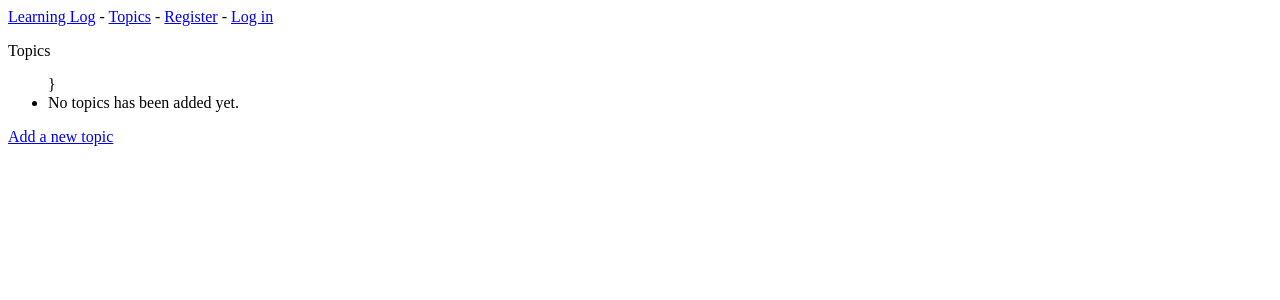
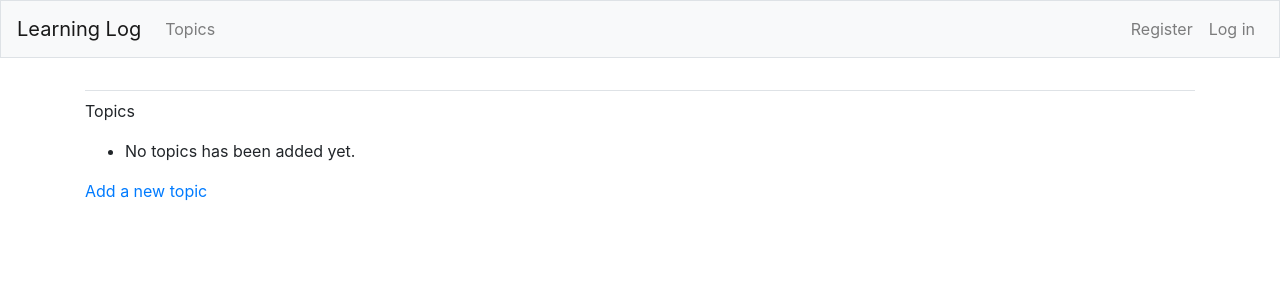
Before and after one commit to fabio-sc/learning_log, a Django app: template learning_logs/templates/learning_logs/topics.html in a window 1280 px wide. Shown: the top 300 px of the page. Run offline with Django 3.2, Linux system fonts and the light colour scheme; the template is opened without the code that fills it, so the values that code supplies are empty; some libraries are stand-ins or nearby versions.

Commit message:
started html styling

```diff
--- a/learning_log/settings.py
+++ b/learning_log/settings.py
@@ -34,6 +34,9 @@ INSTALLED_APPS = [
     #my apps
     'learning_logs',
     'users',
+
+    # Third party apps.
+    'bootstrap4',
 
     #defaul django apps
     'django.contrib.admin',
--- a/learning_logs/models.py
+++ b/learning_logs/models.py
@@ -1,9 +1,11 @@
 from django.db import models
+from django.contrib.auth.models import User
 
 # Create your models here.
 class Topic(models.Model):
     text = models.CharField(max_length=200)
     date_added = models.DateTimeField(auto_now_add=True)
+    owner = models.ForeignKey(User, on_delete=models.CASCADE)
 
     def __str__(self):
         return self.text
--- a/learning_logs/templates/learning_logs/base.html
+++ b/learning_logs/templates/learning_logs/base.html
@@ -1,10 +1,52 @@
-<p><a href="{% url 'learning_logs:index' %}">Learning Log</a> - <a href="{% url 'learning_logs:topics' %}">Topics</a> -
-    {% if user.is_authenticated %}
-        Hello, {{user.username}}.
-        <a href="{% url 'users:logout' %}">Log out</a>
-    {% else %}
-        <a href="{% url 'users:register' %}">Register</a> -
-        <a href="{% url 'users:login' %}">Log in</a>
-    {% endif %}
-</p>
-{% block content %}{% endblock content  %}
+{% load bootstrap4 %}
+<!doctype html>
+<html lang="en">
+<head>
+    <meta charset="utf-8">
+    <meta name="viewport" content="width=device-width, initial-scale=1, shrink-to-fit=no">
+    <title>Learning Log</title>
+    {% bootstrap_css %}
+    {% bootstrap_javascript jquery='full' %}
+</head>
+
+<body>
+    <nav class="navbar navbar-expand-md navbar-light bg-light mb-4 border">
+        <a class="navbar-brand" href="{% url 'learning_logs:index' %}">Learning Log</a>
+            <button class="navbar-toggler" type="button" data-toggle="collapse"
+            data-target="#navbarCollapse" aria-controls="navbarCollapse"
+            aria-expanded="false" aria-label="Toggle navigation">
+            <span class="navbar-toggler-icon"></span></button>
+            <div class="collapse navbar-collapse" id="navbarCollapse">
+                <ul class="navbar-nav mr-auto">
+                    <li class="nav-item">
+                        <a class="nav-link" href="{% url 'learning_logs:topics' %}">Topics</a> </li>
+                </ul>
+                <ul class="navbar-nav ml-auto">
+                    {% if user.is_authenticated %}
+                        <li class="nav-item">
+                            <span class="navbar-text"}">Hello, {{user.username}}.</span>
+                        </li>
+                        <li class="nav-item">
+                            <a class="nav-link" href="{% url 'users:logout' %}">Log out</a>
+                        </li>
+                    {% else %}
+                        <li class="nav-item">
+                            <a class="nav-link" href="{% url 'users:register' %}">Register</a>
+                        </li>
+                        <li class="nav-item">
+                            <a class="nav-link" href="{% url 'users:login' %}">Log in</a></li>
+                    {% endif %}
+                </ul>
+            </div>
+    </nav>
+    <main role="main" class="container">
+        <div class="pb-2 mb-2 border-bottom">
+            {% block page_header %}{% endblock page_header %}
+        </div>
+        <div>
+            {% block content %}{% endblock content %}
+        </div>
+    </main>
+</body>
+
+</html>
--- a/learning_logs/templates/learning_logs/topics.html
+++ b/learning_logs/templates/learning_logs/topics.html
@@ -6,7 +6,7 @@
     <ul>
         {% for topic in topics %}
             <li><a href="{% url 'learning_logs:topic' topic.id %}">{{ topic }}</a></li>
-        {% empty %}}
+        {% empty %}
             <li>No topics has been added yet.</li>
         {% endfor %}
     </ul>
```
Also changed, not shown: learning_logs/views.py (+13 -2 lines), db.sqlite3, learning_logs/migrations/0003_topic_owner.py (added).
